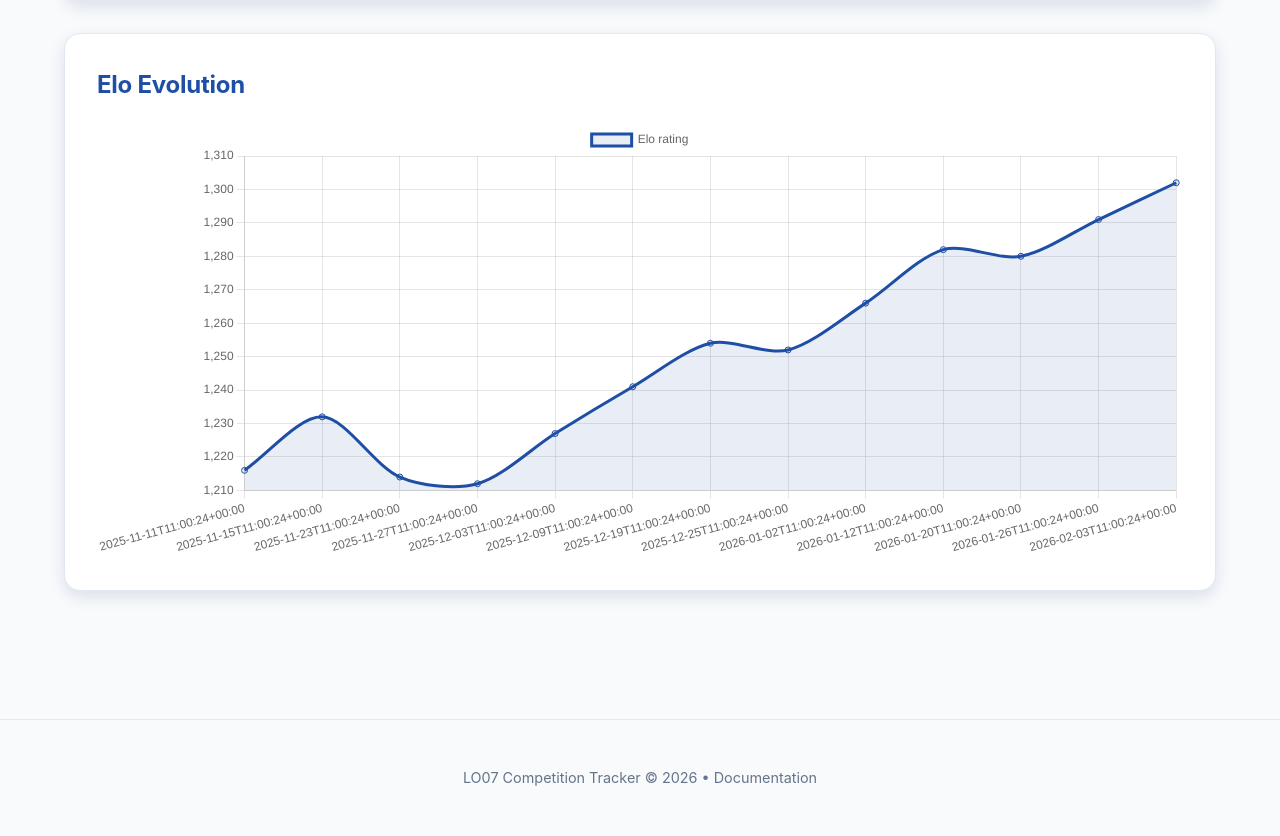
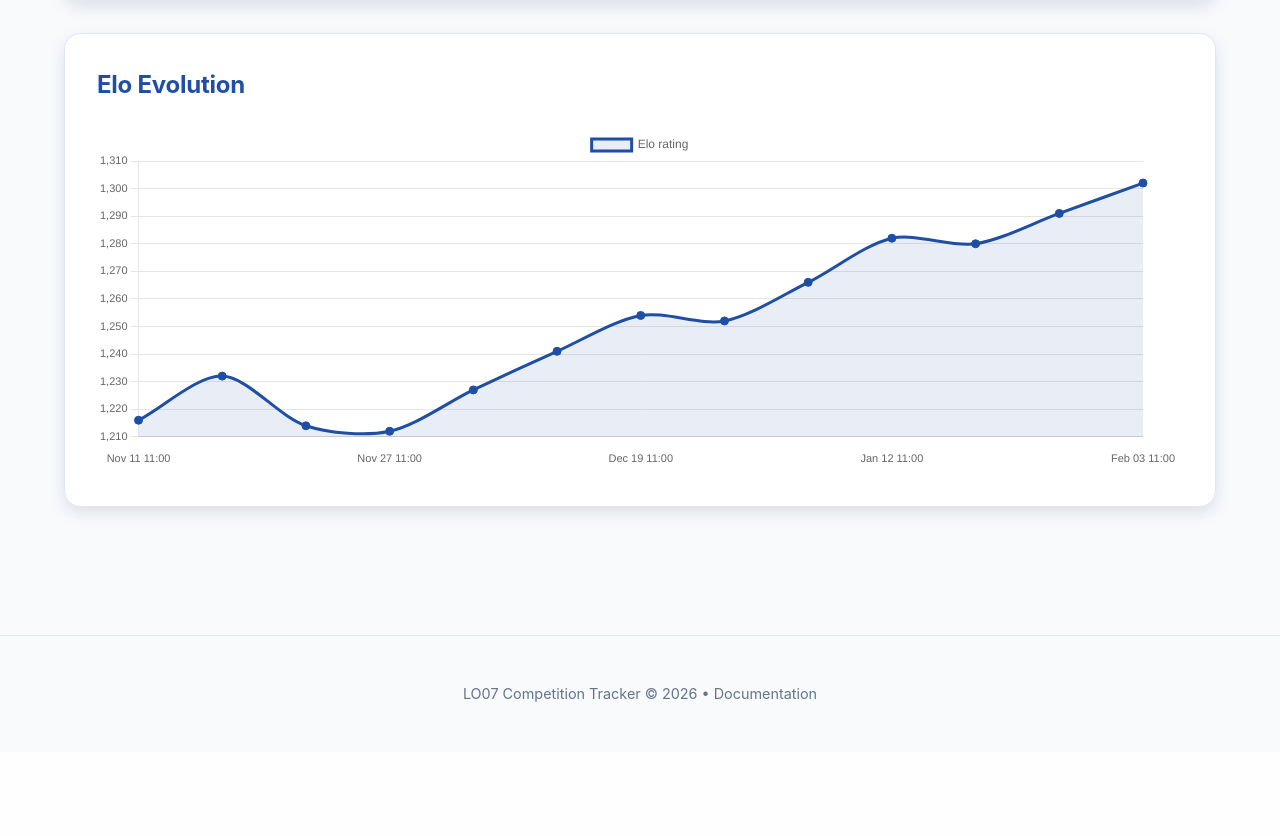
Before and after one commit to HeiMeiCHOO/LO07_projet_ELO-and-Competition-Status, a PHP site: page /member.php?club_id=1&user_id=2 in a window 1280 px wide. Shown: the part 1474-2310 px from the top of the page. After the commit the page ends 2176 px from the top, so only its background shows below. Run offline with PHP 8.4, Linux system fonts and the light colour scheme; data comes from the database, SQL or seed files in the repository.

Commit message:
优化Elo折线图时间轴显示：缩短时间格式、旋转标签、增加图表高度、智能控制标签数量

```diff
--- a/app/views/member.php
+++ b/app/views/member.php
@@ -60,17 +60,19 @@
     <?php if (empty($history)) : ?>
         <p>No history yet.</p>
     <?php else : ?>
-        <?php // 折线图容器。 ?>
-        <canvas id="eloChart" height="120"></canvas>
+        <?php // 折线图容器（宽度更大以容纳更多数据）。 ?>
+        <div style="position: relative; height: 350px;">
+            <canvas id="eloChart"></canvas>
+        </div>
     <?php endif; ?>
 </section>
 
 <?php if (! empty($history)) : ?>
-    <?php // 使用 Chart.js 渲染 Elo 变化曲线。 ?>
+    <?php // 使用 Chart.js 渲染 Elo 变化曲线，优化了时间轴显示。 ?>
     <script src="https://cdn.jsdelivr.net/npm/chart.js@4.4.1/dist/chart.umd.min.js"></script>
     <script>
         // x 轴为时间，y 轴为 Elo 分数。
-        const labels = <?php echo json_encode(array_map(
+        const rawLabels = <?php echo json_encode(array_map(
             static fn($row) => $row['created_at'],
             $history
         )); ?>;
@@ -78,6 +80,16 @@
             static fn($row) => (int) $row['elo_after'],
             $history
         )); ?>;
+
+        // 将时间格式转换为更紧凑的格式（Month DD, HH:mm）
+        const labels = rawLabels.map(dateStr => {
+            const date = new Date(dateStr);
+            const month = date.toLocaleString('en-US', { month: 'short' });
+            const day = String(date.getDate()).padStart(2, '0');
+            const hour = String(date.getHours()).padStart(2, '0');
+            const minute = String(date.getMinutes()).padStart(2, '0');
+            return `${month} ${day}\n${hour}:${minute}`;
+        });
 
         // 初始化折线图。
         const ctx = document.getElementById('eloChart');
@@ -91,14 +103,43 @@
                     borderColor: '#1f4ea5',
                     backgroundColor: 'rgba(31, 78, 165, 0.1)',
                     tension: 0.3,
-                    fill: true
+                    fill: true,
+                    pointRadius: 4,
+                    pointHoverRadius: 6,
+                    pointBackgroundColor: '#1f4ea5'
                 }]
             },
             options: {
                 responsive: true,
+                maintainAspectRatio: false,
+                plugins: {
+                    legend: {
+                        display: true,
+                        labels: {
+                            padding: 15,
+                            font: { size: 12 }
+                        }
+                    }
+                },
                 scales: {
+                    x: {
+                        display: true,
+                        ticks: {
+                            maxRotation: 45,
+                            minRotation: 0,
+                            maxTicksLimit: Math.max(5, Math.ceil(labels.length / 3)),
+                            font: { size: 11 },
+                            padding: 8
+                        },
+                        grid: {
+                            display: false
+                        }
+                    },
                     y: {
-                        beginAtZero: false
+                        beginAtZero: false,
+                        ticks: {
+                            font: { size: 11 }
+                        }
                     }
                 }
             }
```
